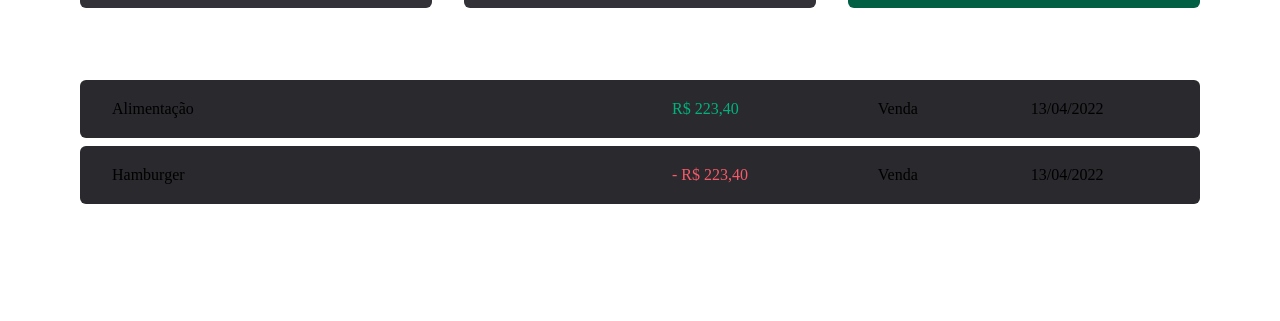
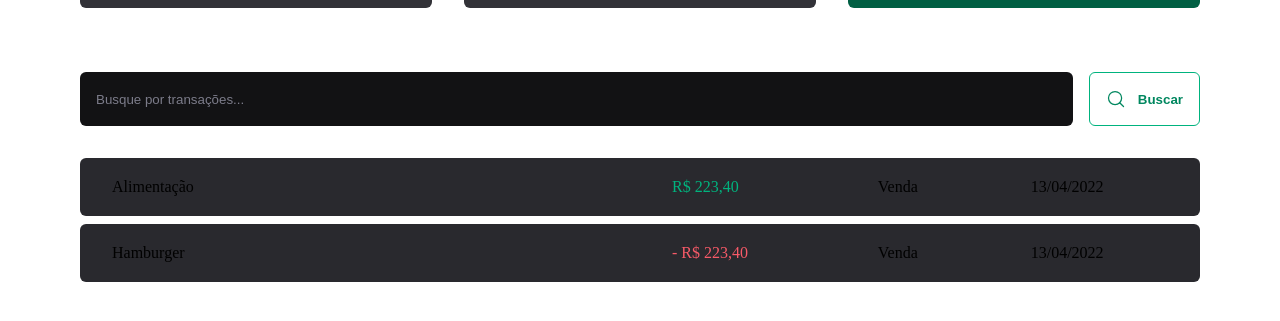
Before and after one commit to mnzsss/dt_money, a React (Vite) app: page / in a window 1280 px wide. Shown: the part 279-600 px from the top of the page. Built offline with nearby package versions, Linux system fonts and the light colour scheme.

Commit message:
chore(Component): SearchBar

```diff
--- /dev/null
+++ b/src/components/SearchBar/index.tsx
@@ -0,0 +1,15 @@
+import { SearchBarContainer } from "./styles";
+import { MagnifyingGlass } from "phosphor-react";
+
+export function SearchBar() {
+  return (
+    <SearchBarContainer>
+      <input type="text" placeholder="Busque por transações..." />
+
+      <button type="submit">
+        <MagnifyingGlass size={20} />
+        Buscar
+      </button>
+    </SearchBarContainer>
+  );
+}
--- /dev/null
+++ b/src/components/SearchBar/styles.ts
@@ -0,0 +1,40 @@
+import styled from "styled-components";
+
+export const SearchBarContainer = styled.form`
+  display: flex;
+  gap: 1rem;
+
+  input {
+    flex: 1;
+    border-radius: 6px;
+    border: 0;
+    background-color: ${(props) => props.theme["gray-900"]};
+    color: ${(props) => props.theme["gray-300"]};
+    padding: 1rem;
+
+    &::placeholder {
+      color: ${(props) => props.theme["gray-500"]};
+    }
+  }
+
+  button {
+    display: flex;
+    align-items: center;
+    gap: 0.75rem;
+
+    border-radius: 6px;
+    padding: 1rem;
+    background-color: transparent;
+    border: 1px solid ${(props) => props.theme["green-300"]};
+    color: ${(props) => props.theme["green-500"]};
+    font-weight: bold;
+    cursor: pointer;
+
+    &:hover {
+      background-color: ${(props) => props.theme["green-500"]};
+      border-color: ${(props) => props.theme["green-500"]};
+      color: ${(props) => props.theme["white"]};
+      transition: all 0.2s;
+    }
+  }
+`;
--- a/src/components/Table/index.tsx
+++ b/src/components/Table/index.tsx
@@ -1,7 +1,11 @@
+import { SearchBar } from "../SearchBar";
 import { PriceHighlight, TableContainer } from "./styles";
 
 export function Table() {
   return (
+    <>
+      <SearchBar />
+
       <TableContainer>
         <thead>
           <tr>
@@ -18,5 +22,6 @@
           </tr>
         </thead>
       </TableContainer>
+    </>
   );
 }
--- a/src/components/Table/styles.ts
+++ b/src/components/Table/styles.ts
@@ -5,7 +5,7 @@
   width: 100%;
   border-collapse: separate;
   border-spacing: 0 0.5rem;
-  /* margin-top: 1.5rem; */
+  margin-top: 1.5rem;
 
   td {
     padding: 1.25rem 2rem;
```
Lines whose indentation alone changed are shown as unchanged.
